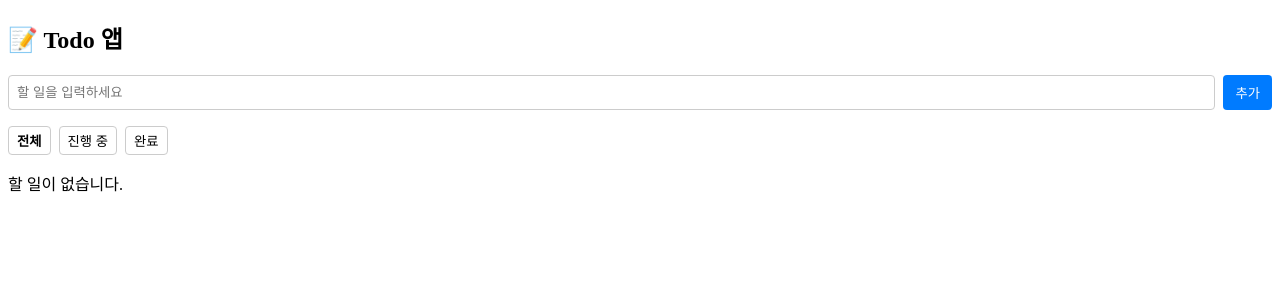
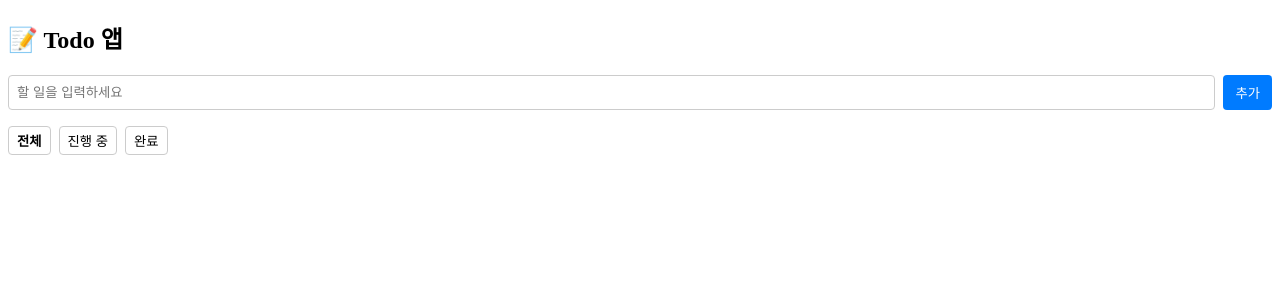
Before and after one commit to allkong/memento, a React (Vite) app: page /todo in a window 1280 px wide. Shown: the top 300 px of the page. Built offline with nearby package versions, Linux system fonts and the light colour scheme.

Commit message:
feat: react-window 가상 리스트로 TodoList 최적화

```diff
--- a/package.json
+++ b/package.json
@@ -15,6 +15,7 @@
     "react": "^19.0.0",
     "react-dom": "^19.0.0",
     "react-router-dom": "^7.5.3",
+    "react-virtualized-auto-sizer": "^1.0.26",
     "react-window": "^1.8.11"
   },
   "devDependencies": {
--- a/src/features/todo/TodoList.tsx
+++ b/src/features/todo/TodoList.tsx
@@ -1,4 +1,8 @@
+import { FixedSizeList as List } from 'react-window';
+import AutoSizer from 'react-virtualized-auto-sizer';
+
 import { useTodos } from '@/features/todo/TodoProvider';
+
 import TodoItem from '@/entities/todo/TodoItem';
 
 const TodoList = () => {
@@ -10,13 +14,25 @@ const TodoList = () => {
     return true;
   });
 
+  // ItemRenderer: react-window가 각 항목을 렌더링할 때 호출
+  const Row = ({ index, style }: { index: number; style: React.CSSProperties }) => {
+    const todo = filteredTodos[index];
+    return (
+      <div style={style}>
+        <TodoItem todo={todo} />
+      </div>
+    );
+  };
+
   return (
-    <div>
-      {filteredTodos.length === 0 ? (
-        <p>할 일이 없습니다.</p>
-      ) : (
-        filteredTodos.map(todo => <TodoItem key={todo.id} todo={todo} />)
-      )}
+    <div style={{ height: '400px' }}>
+      <AutoSizer>
+        {({ height, width }: { height: number; width: number }) => (
+          <List height={height} itemCount={filteredTodos.length} itemSize={60} width={width}>
+            {Row}
+          </List>
+        )}
+      </AutoSizer>
     </div>
   );
 };
```
Also changed, not shown: 1 other file (tests, documents, lock files or other folders).
